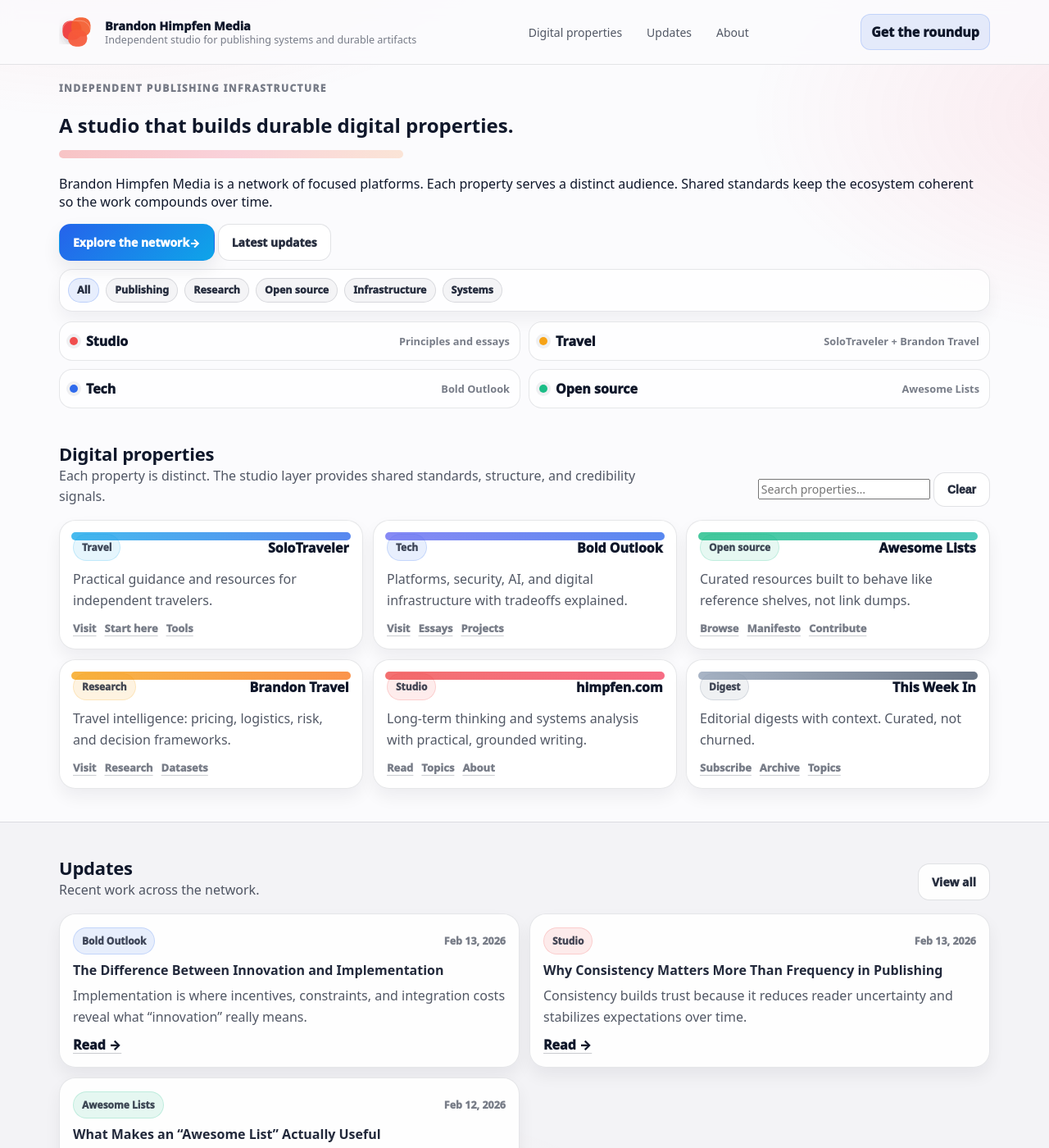
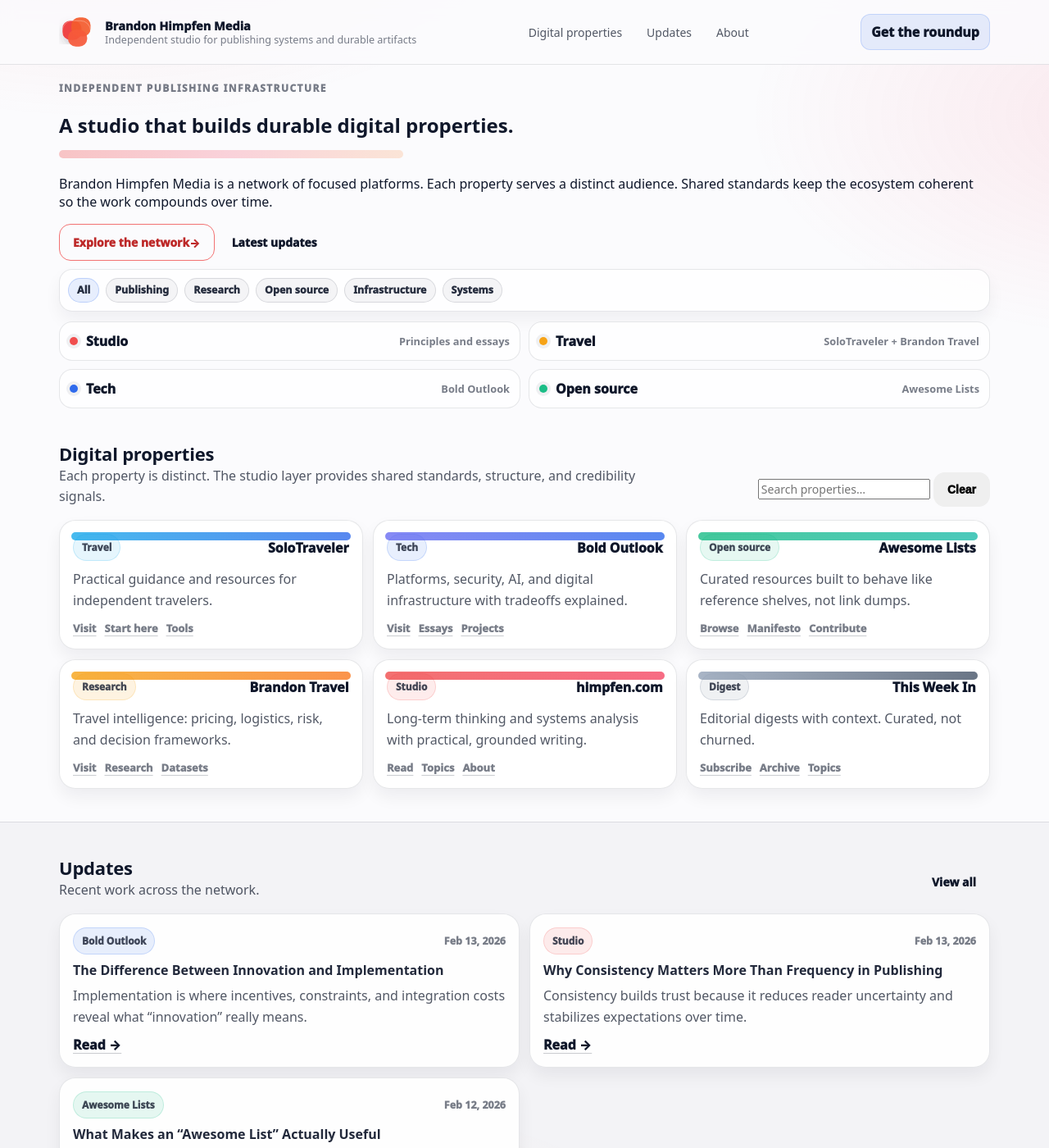
Before and after one commit to brandonhimpfenmedia/brandonhimpfenmedia.com, a Jekyll site: the page built from index.md, in a window 1280 px wide and 1400 px high. Shown: the whole window at 82% size. Built offline with Jekyll 4.4.1, drawn with Linux system fonts in a browser that asks for light colours.

Commit message:
Update main.css

```diff
--- a/assets/css/main.css
+++ b/assets/css/main.css
@@ -397,15 +397,15 @@ a{color:inherit; text-decoration:none}
   transition: transform .12s ease, border-color .12s ease, background .12s ease;
 }
 .btn--primary{
-  background: linear-gradient(135deg, var(--accent), var(--accent2));
-  color:#fff;
-  box-shadow: var(--shadow2);
+  background: transparent;
+  border: 1.5px solid rgba(239,68,68,.75);
+  color: rgba(185,28,28,.95);
+  font-weight: 950;
+  transition: all .18s ease;
 }
-.btn--primary:hover{transform: translateY(-1px)}
-.btn--ghost{
-  background: rgba(255,255,255,.88);
-  border-color: rgba(15,23,42,.12);
-  color: rgba(15,23,42,.90);
+.btn--primary:hover{
+  background: rgba(239,68,68,.08);
+  border-color: rgba(239,68,68,.95);
 }
 .btn--ghost:hover{transform: translateY(-1px); border-color: rgba(15,23,42,.18)}
 
```
